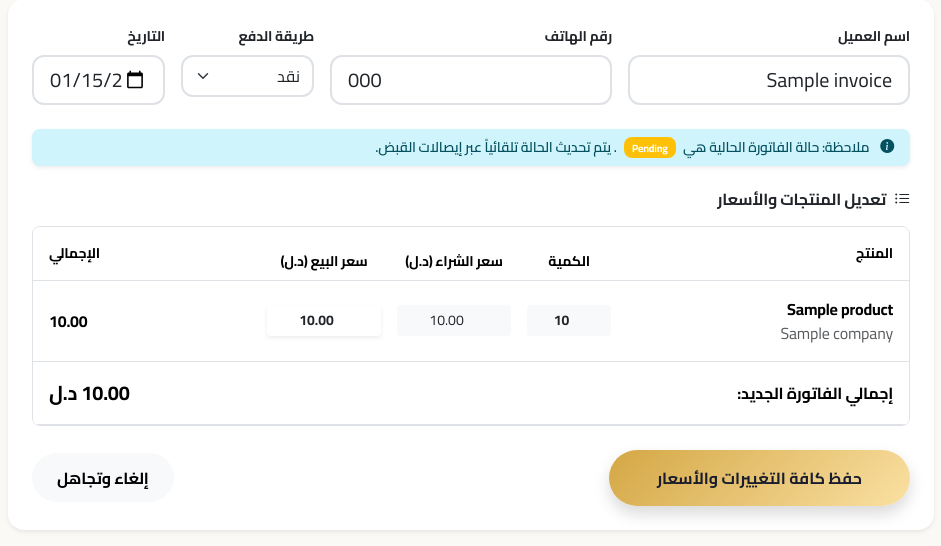
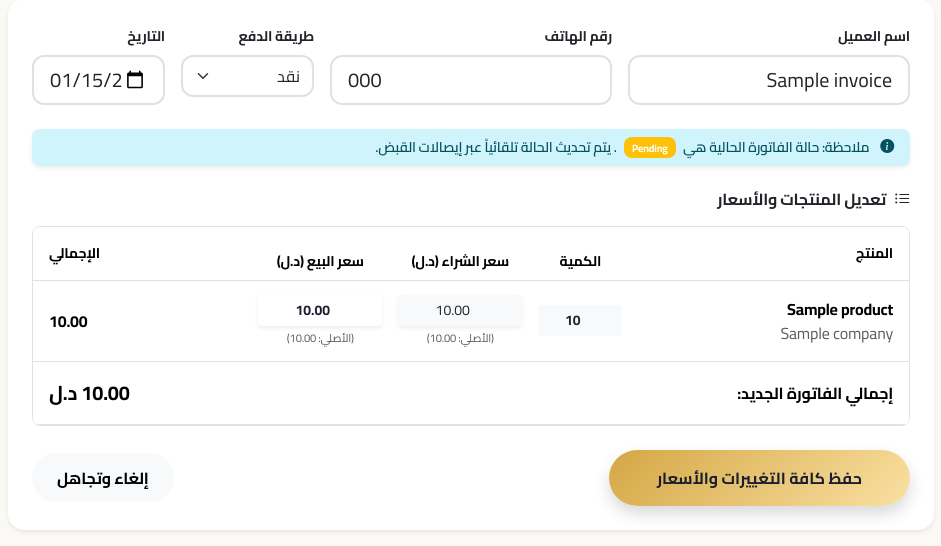
Before and after one commit to zakariaali99/suhibe-oil, a Django app: page /manage/invoices/1/edit/ in a window 1280 px wide. Shown: the part 225-771 px from the top of the page, without its empty margins (169-1110 px from the left). Run offline with Django 4.2, Linux system fonts and the light colour scheme; a user stored in the database is signed in; tables that the repository leaves empty hold one stand-in row (values such as "Sample post").

Commit message:
feat: show original product prices when editing invoice, fix image 404s by serving media URLs in development

```diff
--- a/oilsystem/urls.py
+++ b/oilsystem/urls.py
@@ -20,7 +20,11 @@ from django.urls import path, include # type: ignore
 from django.conf import settings # type: ignore
 from django.conf.urls.static import static # type: ignore
 
+from django.urls import re_path # type: ignore
+from django.views.static import serve # type: ignore
+
 urlpatterns = [
     path("admin/", admin.site.urls),
     path("", include("core.urls")),
-] + static(settings.MEDIA_URL, document_root=settings.MEDIA_ROOT)
+    re_path(r'^media/(?P<path>.*)$', serve, {'document_root': settings.MEDIA_ROOT}),
+]
--- a/templates/dashboard/edit_invoice.html
+++ b/templates/dashboard/edit_invoice.html
@@ -77,13 +77,15 @@
                                             <input type="number" name="qty_{{ item.id }}" value="{{ item.quantity }}" min="1"
                                                 class="form-control form-control-sm text-center qty-input fw-bold border-0 bg-light">
                                         </td>
-                                        <td style="width: 130px;">
+                                        <td style="width: 140px;">
                                             <input type="number" step="0.01" name="cost_{{ item.id }}" value="{{ item.cost_price }}"
-                                                class="form-control form-control-sm text-center cost-input border-0 bg-light">
+                                                class="form-control form-control-sm text-center cost-input border-0 bg-light shadow-sm">
+                                            <small class="d-block text-muted mt-1 text-center" style="font-size: 0.70rem;">(الأصلي: {{ item.product.cost|floatformat:2 }})</small>
                                         </td>
-                                        <td style="width: 130px;">
+                                        <td style="width: 140px;">
                                             <input type="number" step="0.01" name="price_{{ item.id }}" value="{{ item.unit_price }}"
-                                                class="form-control form-control-sm text-center price-input fw-bold border-0 bg-white shadow-sm">
+                                                class="form-control form-control-sm text-center price-input fw-bold border-0 bg-white shadow-sm" style="color: var(--oil-navy);">
+                                            <small class="d-block text-muted mt-1 text-center" style="font-size: 0.70rem;">(الأصلي: {{ item.product.price|floatformat:2 }})</small>
                                         </td>
                                         <td class="text-end p-3 fw-bold text-navy row-total">{{ item.subtotal }}</td>
                                     </tr>
```
